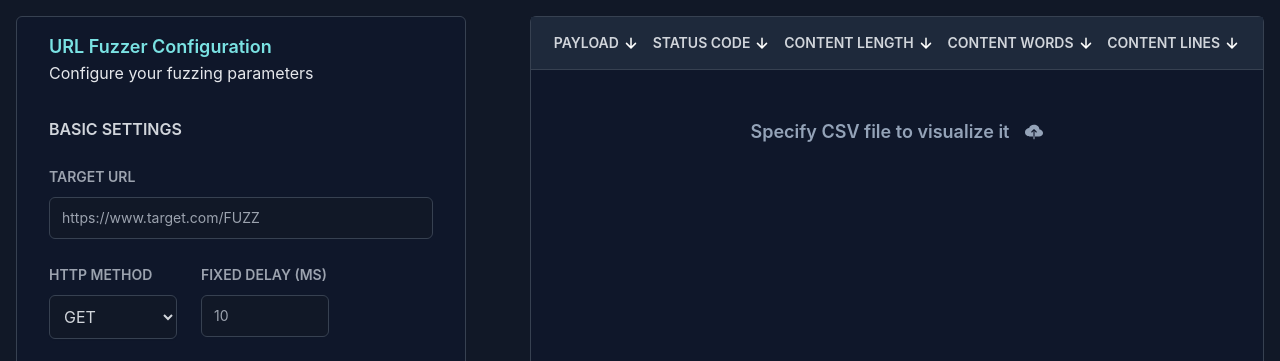
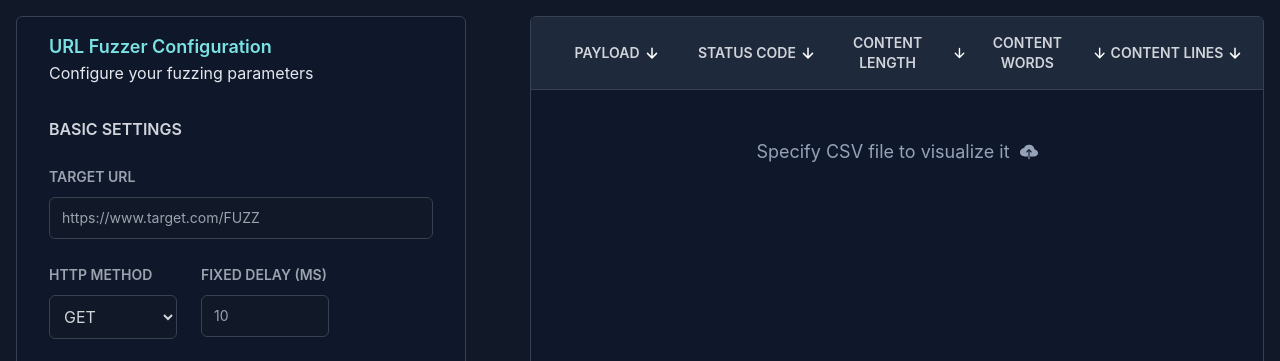
Before and after one commit to blueorionn/WebFuzz, a Flask app: page / in a window 1280 px wide. Shown: the part 128-489 px from the top of the page. Run offline with Flask 3, Linux system fonts and the light colour scheme; style sheets or scripts are compiled from the project's sources.

Commit message:
feat: added table and error view

```diff
--- a/webfuzz/static/scripts/main.js
+++ b/webfuzz/static/scripts/main.js
@@ -67,6 +67,9 @@ function postFuzzingConfig() {
   };
 }
 
+/**
+ * Data posting function
+ */
 async function postData(url, data) {
   try {
     const response = await fetch(url, {
@@ -87,7 +90,33 @@ async function postData(url, data) {
   }
 }
 
+function csvHeaderToggle() {
+  const csvHeaders = document.querySelectorAll(`button[aria-label='csv-header']`)
+  const className = 'csv_header_arrow_rotate';
+
+  csvHeaders.forEach(function (el) {
+    el.addEventListener("click", function () {
+      // targeting second child
+      if (el.children.length >= 2) {
+        const secondChild = el.children[1]
+
+        // toggle classname
+        if (secondChild.classList.contains(className)) {
+          secondChild.classList.remove(className)
+        } else { secondChild.classList.add(className) }
+      }
+    })
+  })
+}
+
+function csvViewer() { }
+
+// Immediately Invoked Function Expression (IIFE)
 (function () {
+
+  /**
+   * API Data Posting
+   */
   const API_ENDPOINT = '/api/fuzz';
   const FUZZ_BUTTON = document.querySelector('button#send-fuzzing-request');
   FUZZ_BUTTON.addEventListener('click', function () {
@@ -98,4 +127,9 @@ async function postData(url, data) {
       postData(API_ENDPOINT, JSON.stringify(POST_DATA));
     }
   });
+
+  /**
+   * CSV viewer
+   */
+  csvHeaderToggle();
 })();
--- a/webfuzz/templates/index.html
+++ b/webfuzz/templates/index.html
@@ -10,6 +10,11 @@
     <script src="{{url_for('static', filename='scripts/utils.js')}}" defer></script>
     <script type="module" src="https://unpkg.com/ionicons@7.1.0/dist/ionicons/ionicons.esm.js"></script>
     <script nomodule src="https://unpkg.com/ionicons@7.1.0/dist/ionicons/ionicons.js"></script>
+    <style>
+      .csv_header_arrow_rotate {
+        rotate: 180deg;
+      }
+    </style>
   </head>
   <body>
     <header class="w-full h-max p-4 lg:p-8">
@@ -134,7 +139,7 @@
       </section>
       <section class="bg-slate-900 border rounded-md border-gray-700 lg:flex-grow">
         <div id="fuzzer-result" class="w-full">
-          <div class="flex justify-between p-4 items-center bg-slate-800 border-b border-b-gray-700">
+          <div class="grid grid-cols-5 justify-between p-4 items-center bg-slate-800 border-b border-b-gray-700">
             <button class="flex-grow flex justify-center items-center gap-1" aria-label="csv-header">
               <span class="text-gray-300 text-sm font-semibold uppercase">PAYLOAD</span>
               <ion-icon name="arrow-down"></ion-icon>
@@ -157,9 +162,19 @@
             </button>
           </div>
           <div class="h-full">
-            <div id="place-holder" class="my-12 w-full flex justify-center items-center gap-4">
-              <span class="text-lg font-semibold text-slate-400">Specify CSV file to visualize it</span>
+            <div id="place-holder" class="my-12 w-full flex justify-center items-center gap-2.5">
+              <span class="text-lg font-normal text-slate-400">Specify CSV file to visualize it</span>
               <ion-icon name="cloud-upload" class="text-slate-400 text-lg"></ion-icon>
+            </div>
+            <div id="table" class="my-12 w-full grid grid-cols-5 justify-center items-center">
+              <div class="flex flex-col gap-2.5 justify-center items-center text-slate-300 text-base"></div>
+              <div class="flex flex-col gap-2.5 justify-center items-center text-slate-300 text-base"></div>
+              <div class="flex flex-col gap-2.5 justify-center items-center text-slate-300 text-base"></div>
+              <div class="flex flex-col gap-2.5 justify-center items-center text-slate-300 text-base"></div>
+              <div class="flex flex-col gap-2.5 justify-center items-center text-slate-300 text-base"></div>
+            </div>
+            <div id="file-error" class="my-12 w-full justify-center items-center gap-4 hidden">
+              <span class="text-lg font-normal text-red-400">Either file doesn't exist or unable to retrive</span>
             </div>
           </div>
         </div>
```
